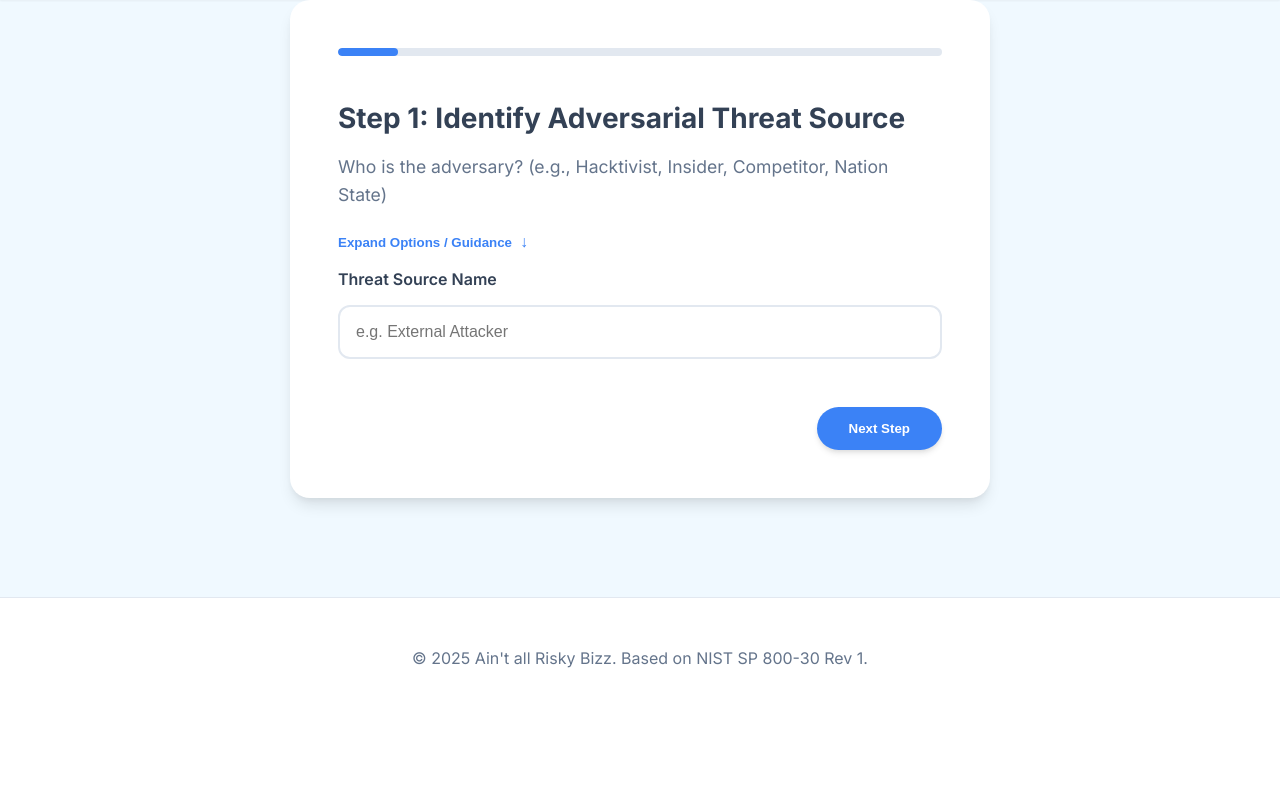
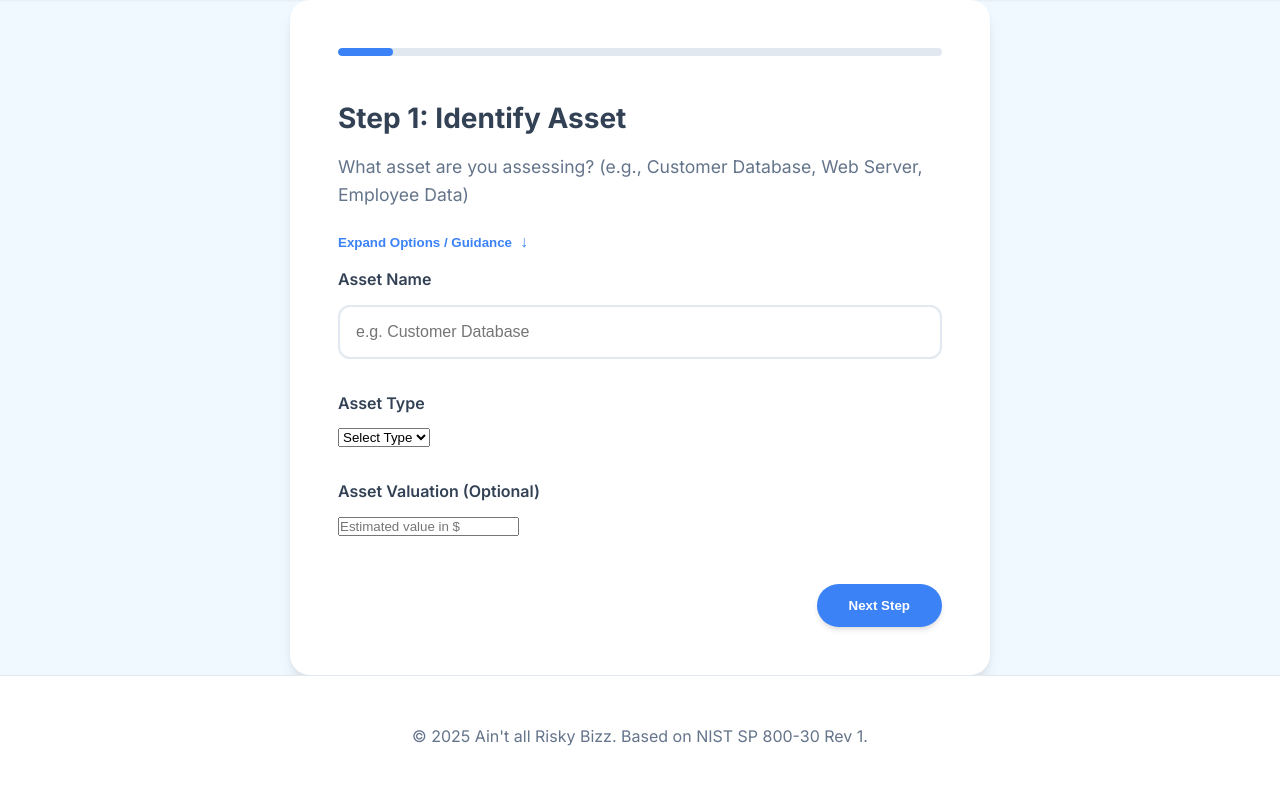
Before and after one commit to silver3parre/AIrisk, a Flask app: page /assessment/step/1 in a window 1280 px wide. Shown: the part 80-877 px from the top of the page. Before the commit the page ends 748 px from the top, so only its background shows below. Run offline with Flask 3, Linux system fonts and the light colour scheme; some libraries are stand-ins or nearby versions.

Commit message:
Implement Asset-Centric Assessment and CRQ features

```diff
--- a/app.py
+++ b/app.py
@@ -90,7 +90,7 @@
         session['assessment_data'] = current_data
 
         next_step = step_id + 1
-        if next_step > 10: # Updated to 10 steps for detailed Adversarial assessment
+        if next_step > 11: # Updated to 11 steps: Asset + 10 original steps
             return redirect(url_for('assessment_result'))
         return redirect(url_for('assessment_step', step_id=next_step))
 
--- a/risk_logic.py
+++ b/risk_logic.py
@@ -79,7 +79,11 @@
             'overall_likelihood': get_likelihood_level(overall_likelihood),
             'impact_level': get_impact_level(impact),
             'risk_level': get_risk_level(risk_score),
-            'risk_score': risk_score
+            'risk_score': risk_score,
+            'asset_name': data.get('asset_name'),
+            'asset_type': data.get('asset_type'),
+            'asset_valuation': data.get('asset_valuation'),
+            'financial_impact': data.get('financial_impact')
         }
     except (ValueError, TypeError):
         return {
--- a/templates/assessment_wizard.html
+++ b/templates/assessment_wizard.html
@@ -3,14 +3,55 @@
 {% block content %}
 <div class="wizard-container">
     <div class="progress-bar">
-        <div class="progress-fill" style="width: {{ (step / 10) * 100 }}%;"></div>
+        <div class="progress-fill" style="width: {{ (step / 11) * 100 }}%;"></div>
     </div>
 
     <form method="POST" class="wizard-form">
         <input type="hidden" name="csrf_token" value="{{ csrf_token() }}" />
+
         {% if step == 1 %}
         <div class="step-content">
-            <h2>Step 1: Identify Adversarial Threat Source</h2>
+            <h2>Step 1: Identify Asset</h2>
+            <p class="step-desc">What asset are you assessing? (e.g., Customer Database, Web Server, Employee Data)</p>
+
+            <button type="button" class="btn-expand" onclick="toggleGuidance('guidance-asset')">Expand Options /
+                Guidance</button>
+            <div id="guidance-asset" class="guidance-content hidden">
+                <h4>Asset Types</h4>
+                <ul>
+                    <li><strong>Data:</strong> Customer records, intellectual property, financial data.</li>
+                    <li><strong>Software:</strong> Applications, operating systems, firmware.</li>
+                    <li><strong>Hardware:</strong> Servers, workstations, network devices.</li>
+                    <li><strong>Services:</strong> Cloud services, APIs, critical business processes.</li>
+                </ul>
+            </div>
+
+            <div class="form-group">
+                <label for="asset_name">Asset Name</label>
+                <input type="text" id="asset_name" name="asset_name" required placeholder="e.g. Customer Database">
+            </div>
+
+            <div class="form-group">
+                <label for="asset_type">Asset Type</label>
+                <select id="asset_type" name="asset_type" required>
+                    <option value="">Select Type</option>
+                    <option value="Data">Data</option>
+                    <option value="Software">Software</option>
+                    <option value="Hardware">Hardware</option>
+                    <option value="Service">Service</option>
+                </select>
+            </div>
+
+            <div class="form-group">
+                <label for="asset_valuation">Asset Valuation (Optional)</label>
+                <input type="number" id="asset_valuation" name="asset_valuation" step="0.01"
+                    placeholder="Estimated value in $">
+            </div>
+        </div>
+
+        {% elif step == 2 %}
+        <div class="step-content">
+            <h2>Step 2: Identify Adversarial Threat Source</h2>
             <p class="step-desc">Who is the adversary? (e.g., Hacktivist, Insider, Competitor, Nation State)</p>
 
             <button type="button" class="btn-expand" onclick="toggleGuidance('guidance-1')">Expand Options /
@@ -32,9 +73,9 @@
             </div>
         </div>
 
-        {% elif step == 2 %}
+        {% elif step == 3 %}
         <div class="step-content">
-            <h2>Step 2: Identify Threat Event</h2>
+            <h2>Step 3: Identify Threat Event</h2>
             <p class="step-desc">What is the event? (e.g., Phishing attack, SQL Injection, Malware)</p>
 
             <button type="button" class="btn-expand" onclick="toggleGuidance('guidance-2')">Expand Options /
@@ -56,9 +97,9 @@
             </div>
         </div>
 
-        {% elif step == 3 %}
+        {% elif step == 4 %}
         <div class="step-content">
-            <h2>Step 3: Adversary Capability</h2>
+            <h2>Step 4: Adversary Capability</h2>
             <p class="step-desc">What is the level of resources and expertise available to the adversary?</p>
 
             <button type="button" class="btn-expand" onclick="toggleGuidance('guidance-3')">Expand Options /
@@ -77,40 +118,30 @@
             <div class="radio-group">
                 <label class="radio-card">
                     <input type="radio" name="capability" value="Very Low" required>
-                    <span class="card-content">
-                        <span class="level">Very Low</span>
-                    </span>
+                    <span class="card-content"><span class="level">Very Low</span></span>
                 </label>
                 <label class="radio-card">
                     <input type="radio" name="capability" value="Low">
-                    <span class="card-content">
-                        <span class="level">Low</span>
-                    </span>
+                    <span class="card-content"><span class="level">Low</span></span>
                 </label>
                 <label class="radio-card">
                     <input type="radio" name="capability" value="Moderate">
-                    <span class="card-content">
-                        <span class="level">Moderate</span>
-                    </span>
+                    <span class="card-content"><span class="level">Moderate</span></span>
                 </label>
                 <label class="radio-card">
                     <input type="radio" name="capability" value="High">
-                    <span class="card-content">
-                        <span class="level">High</span>
-                    </span>
+                    <span class="card-content"><span class="level">High</span></span>
                 </label>
                 <label class="radio-card">
                     <input type="radio" name="capability" value="Very High">
-                    <span class="card-content">
-                        <span class="level">Very High</span>
-                    </span>
+                    <span class="card-content"><span class="level">Very High</span></span>
                 </label>
             </div>
         </div>
 
-        {% elif step == 4 %}
+        {% elif step == 5 %}
         <div class="step-content">
-            <h2>Step 4: Adversary Intent</h2>
+            <h2>Step 5: Adversary Intent</h2>
             <p class="step-desc">What is the motivation and willingness of the adversary?</p>
 
             <button type="button" class="btn-expand" onclick="toggleGuidance('guidance-4')">Expand Options /
@@ -129,40 +160,30 @@
             <div class="radio-group">
                 <label class="radio-card">
                     <input type="radio" name="intent" value="Very Low" required>
-                    <span class="card-content">
-                        <span class="level">Very Low</span>
-                    </span>
+                    <span class="card-content"><span class="level">Very Low</span></span>
                 </label>
                 <label class="radio-card">
                     <input type="radio" name="intent" value="Low">
-                    <span class="card-content">
-                        <span class="level">Low</span>
-                    </span>
+                    <span class="card-content"><span class="level">Low</span></span>
                 </label>
                 <label class="radio-card">
                     <input type="radio" name="intent" value="Moderate">
-                    <span class="card-content">
-                        <span class="level">Moderate</span>
-                    </span>
+                    <span class="card-content"><span class="level">Moderate</span></span>
                 </label>
                 <label class="radio-card">
                     <input type="radio" name="intent" value="High">
-                    <span class="card-content">
-                        <span class="level">High</span>
-                    </span>
+                    <span class="card-content"><span class="level">High</span></span>
                 </label>
                 <label class="radio-card">
                     <input type="radio" name="intent" value="Very High">
-                    <span class="card-content">
-                        <span class="level">Very High</span>
-                    </span>
+                    <span class="card-content"><span class="level">Very High</span></span>
                 </label>
             </div>
         </div>
 
-        {% elif step == 5 %}
+        {% elif step == 6 %}
         <div class="step-content">
-            <h2>Step 5: Adversary Targeting</h2>
+            <h2>Step 6: Adversary Targeting</h2>
             <p class="step-desc">How focused is the adversary on specific assets or the organization?</p>
 
             <button type="button" class="btn-expand" onclick="toggleGuidance('guidance-5')">Expand Options /
@@ -181,40 +202,30 @@
             <div class="radio-group">
                 <label class="radio-card">
                     <input type="radio" name="targeting" value="Very Low" required>
-                    <span class="card-content">
-                        <span class="level">Very Low</span>
-                    </span>
+                    <span class="card-content"><span class="level">Very Low</span></span>
                 </label>
                 <label class="radio-card">
                     <input type="radio" name="targeting" value="Low">
-                    <span class="card-content">
-                        <span class="level">Low</span>
-                    </span>
+                    <span class="card-content"><span class="level">Low</span></span>
                 </label>
                 <label class="radio-card">
                     <input type="radio" name="targeting" value="Moderate">
-                    <span class="card-content">
-                        <span class="level">Moderate</span>
-                    </span>
+                    <span class="card-content"><span class="level">Moderate</span></span>
                 </label>
                 <label class="radio-card">
                     <input type="radio" name="targeting" value="High">
-                    <span class="card-content">
-                        <span class="level">High</span>
-                    </span>
+                    <span class="card-content"><span class="level">High</span></span>
                 </label>
                 <label class="radio-card">
                     <input type="radio" name="targeting" value="Very High">
-                    <span class="card-content">
-                        <span class="level">Very High</span>
-                    </span>
+                    <span class="card-content"><span class="level">Very High</span></span>
                 </label>
             </div>
         </div>
 
-        {% elif step == 6 %}
+        {% elif step == 7 %}
         <div class="step-content">
-            <h2>Step 6: Likelihood of Initiation</h2>
+            <h2>Step 7: Likelihood of Initiation</h2>
             <p class="step-desc">Based on Capability, Intent, and Targeting, how likely is the threat to be initiated?
             </p>
 
@@ -234,40 +245,30 @@
             <div class="radio-group">
                 <label class="radio-card">
                     <input type="radio" name="likelihood_initiation" value="1" required>
-                    <span class="card-content">
-                        <span class="level">Very Low</span>
-                    </span>
+                    <span class="card-content"><span class="level">Very Low</span></span>
                 </label>
                 <label class="radio-card">
                     <input type="radio" name="likelihood_initiation" value="2">
-                    <span class="card-content">
-                        <span class="level">Low</span>
-                    </span>
+                    <span class="card-content"><span class="level">Low</span></span>
                 </label>
                 <label class="radio-card">
                     <input type="radio" name="likelihood_initiation" value="3">
-                    <span class="card-content">
-                        <span class="level">Moderate</span>
-                    </span>
+                    <span class="card-content"><span class="level">Moderate</span></span>
                 </label>
                 <label class="radio-card">
                     <input type="radio" name="likelihood_initiation" value="4">
-                    <span class="card-content">
-                        <span class="level">High</span>
-                    </span>
+                    <span class="card-content"><span class="level">High</span></span>
                 </label>
                 <label class="radio-card">
                     <input type="radio" name="likelihood_initiation" value="5">
-                    <span class="card-content">
-                        <span class="level">Very High</span>
-                    </span>
+                    <span class="card-content"><span class="level">Very High</span></span>
                 </label>
             </div>
         </div>
 
-        {% elif step == 7 %}
+        {% elif step == 8 %}
         <div class="step-content">
-            <h2>Step 7: Identify Vulnerability (Appendix F)</h2>
+            <h2>Step 8: Identify Vulnerability (Appendix F)</h2>
             <p class="step-desc">What weakness is being exploited? Select a category or describe.</p>
 
             <button type="button" class="btn-expand" onclick="toggleGuidance('guidance-7')">Expand Options /
@@ -310,9 +311,9 @@
             </div>
         </div>
 
-        {% elif step == 8 %}
+        {% elif step == 9 %}
         <div class="step-content">
-            <h2>Step 8: Likelihood of Adverse Impact</h2>
+            <h2>Step 9: Likelihood of Adverse Impact</h2>
             <p class="step-desc">If the event occurs, how likely is it to have an adverse impact?</p>
 
             <button type="button" class="btn-expand" onclick="toggleGuidance('guidance-8')">Expand Options /
@@ -331,40 +332,30 @@
             <div class="radio-group">
                 <label class="radio-card">
                     <input type="radio" name="likelihood_impact" value="1" required>
-                    <span class="card-content">
-                        <span class="level">Very Low</span>
-                    </span>
+                    <span class="card-content"><span class="level">Very Low</span></span>
                 </label>
                 <label class="radio-card">
                     <input type="radio" name="likelihood_impact" value="2">
-                    <span class="card-content">
-                        <span class="level">Low</span>
-                    </span>
+                    <span class="card-content"><span class="level">Low</span></span>
                 </label>
                 <label class="radio-card">
                     <input type="radio" name="likelihood_impact" value="3">
-                    <span class="card-content">
-                        <span class="level">Moderate</span>
-                    </span>
+                    <span class="card-content"><span class="level">Moderate</span></span>
                 </label>
                 <label class="radio-card">
                     <input type="radio" name="likelihood_impact" value="4">
-                    <span class="card-content">
-                        <span class="level">High</span>
-                    </span>
+                    <span class="card-content"><span class="level">High</span></span>
                 </label>
                 <label class="radio-card">
                     <input type="radio" name="likelihood_impact" value="5">
-                    <span class="card-content">
-                        <span class="level">Very High</span>
-                    </span>
+                    <span class="card-content"><span class="level">Very High</span></span>
                 </label>
             </div>
         </div>
 
-        {% elif step == 9 %}
+        {% elif step == 10 %}
         <div class="step-content">
-            <h2>Step 9: Impact Level</h2>
+            <h2>Step 10: Impact Level</h2>
             <p class="step-desc">What would be the magnitude of harm if the event occurs?</p>
 
             <button type="button" class="btn-expand" onclick="toggleGuidance('guidance-9')">Expand Options /
@@ -383,40 +374,37 @@
             <div class="radio-group">
                 <label class="radio-card">
                     <input type="radio" name="impact_level" value="1" required>
-                    <span class="card-content">
-                        <span class="level">Very Low</span>
-                    </span>
+                    <span class="card-content"><span class="level">Very Low</span></span>
                 </label>
                 <label class="radio-card">
                     <input type="radio" name="impact_level" value="2">
-                    <span class="card-content">
-                        <span class="level">Low</span>
-                    </span>
+                    <span class="card-content"><span class="level">Low</span></span>
                 </label>
                 <label class="radio-card">
                     <input type="radio" name="impact_level" value="3">
-                    <span class="card-content">
-                        <span class="level">Moderate</span>
-                    </span>
+                    <span class="card-content"><span class="level">Moderate</span></span>
                 </label>
                 <label class="radio-card">
                     <input type="radio" name="impact_level" value="4">
-                    <span class="card-content">
-                        <span class="level">High</span>
-                    </span>
+                    <span class="card-content"><span class="level">High</span></span>
                 </label>
                 <label class="radio-card">
                     <input type="radio" name="impact_level" value="5">
-                    <span class="card-content">
-                        <span class="level">Very High</span>
-                    </span>
+                    <span class="card-content"><span class="level">Very High</span></span>
                 </label>
+            </div>
+
+            <!-- CRQ: Financial Impact Field -->
+            <div class="form-group" style="margin-top: 20px;">
+                <label for="financial_impact">Estimated Financial Impact ($)</label>
+                <input type="number" id="financial_impact" name="financial_impact" step="0.01" placeholder="e.g. 50000">
+                <small>Optional: Estimate the potential financial loss.</small>
             </div>
         </div>
 
-        {% elif step == 10 %}
+        {% elif step == 11 %}
         <div class="step-content">
-            <h2>Step 10: Review</h2>
+            <h2>Step 11: Review</h2>
             <p class="step-desc">Ready to calculate risk?</p>
             <p>Click "Next Step" to see the results.</p>
         </div>
```
Also changed, not shown: migrations/versions/2524fc6838c9_initial_migration.py (deleted, +0 -36 lines), templates/result.html (+8 -0 lines), tests/test_integration.py (+20 -15 lines), walkthrough.md (+0 -10 lines), instance/risk_assessment.db.
